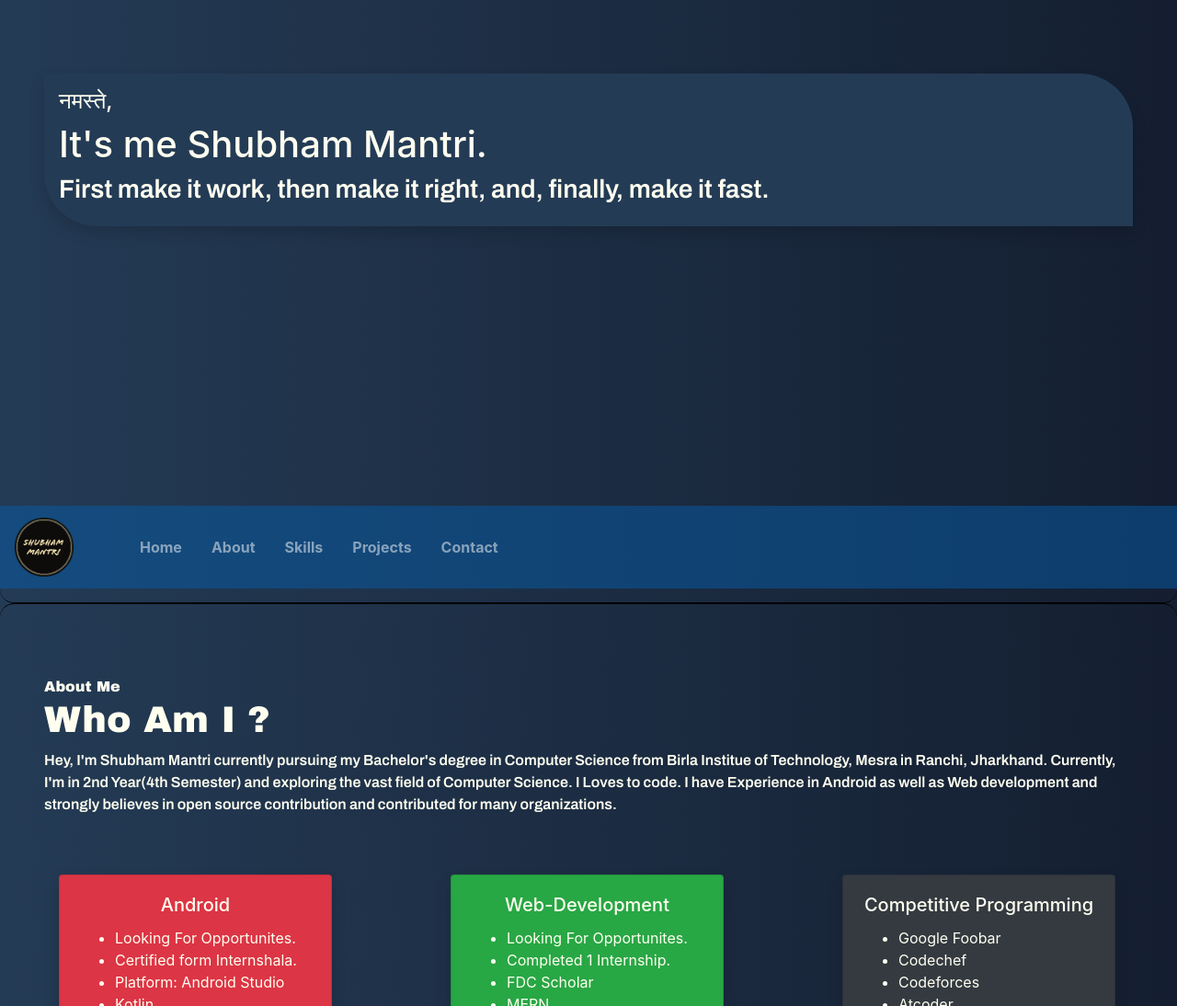
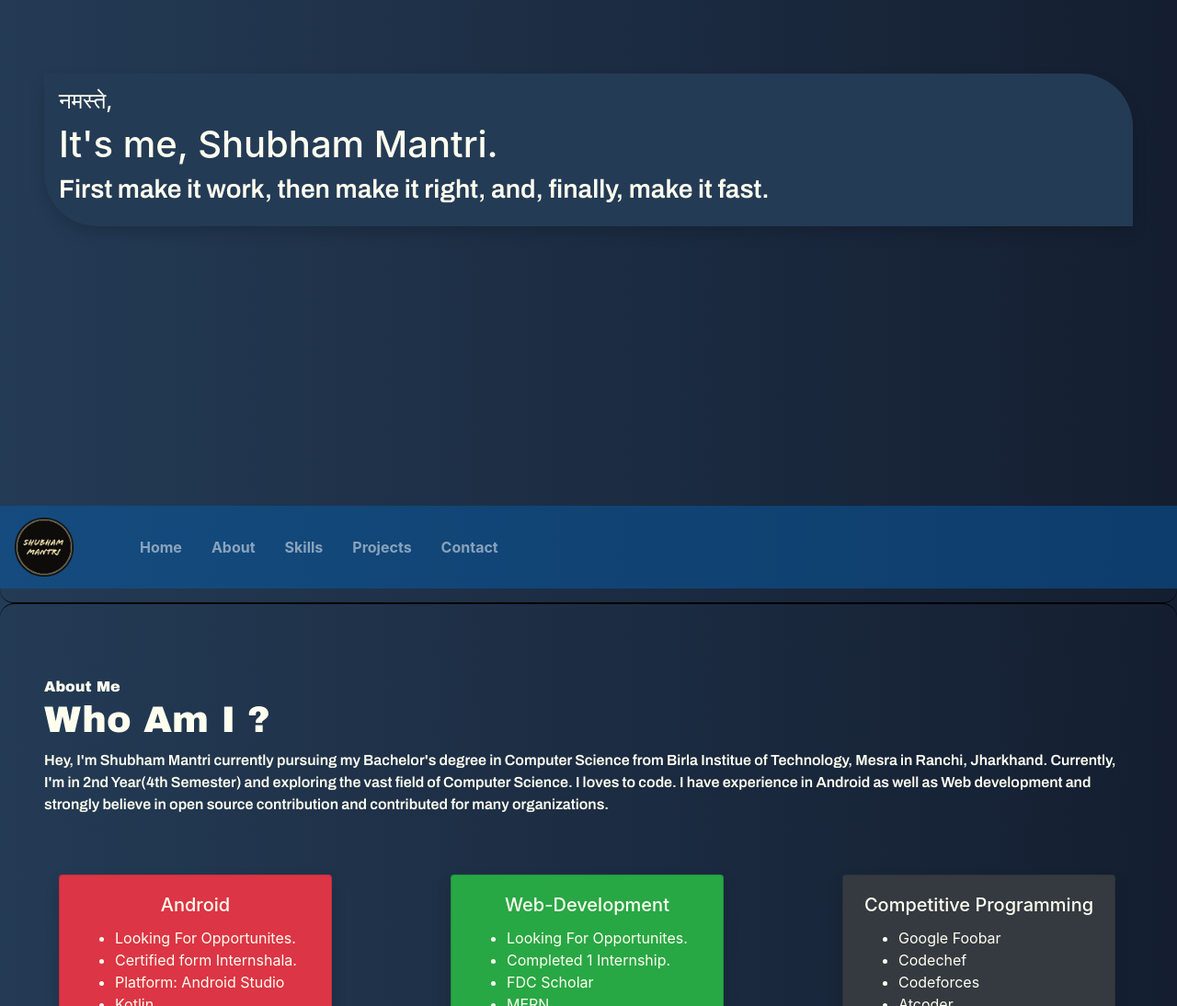
Before and after one commit to shubhammantri1/shubhammantri1.github.io, a plain HTML site: page index.html in a window 1280 px wide. Shown: the part 160-1254 px from the top of the page at 92% size. Drawn offline with nearby package versions, Linux system fonts and the light colour scheme.

Commit message:
Grammetical Changes

```diff
--- a/index.html
+++ b/index.html
@@ -75,7 +75,7 @@
   <div class="Home_Container">
     <div data-aos="fade-left" data-aos-duration="2000" id="rmShadow" class="Main_Text mx-5 p-3 shadow">
       <h4 data-aos="fade-left" id="Hello_Text">नमस्ते,</h4>
-      <h1 id="My_Name" data-aos="fade-left">It's me Shubham Mantri.</h1>
+      <h1 id="My_Name" data-aos="fade-left">It's me, Shubham Mantri.</h1>
       <h3 class="Gen_Font Quote" data-aos="fade-left">First make it work, then make it right, and, finally, make it
         fast.</h3>
     </div>
@@ -93,8 +93,8 @@
       <h1>Who Am I ?</h1>
       <p class="Gen_Font">Hey, I'm Shubham Mantri currently pursuing my Bachelor's degree in Computer Science from Birla
         Institue of Technology, Mesra in Ranchi, Jharkhand. Currently, I'm in 2nd Year(4th Semester) and exploring the
-        vast field of Computer Science. I Loves to code.
-        I have Experience in Android as well as Web development and strongly believes in open source contribution and contributed for many organizations.
+        vast field of Computer Science. I loves to code.
+        I have experience in Android as well as Web development and strongly believe in open source contribution and contributed for many organizations.
       </p>
     </div>
 
```
